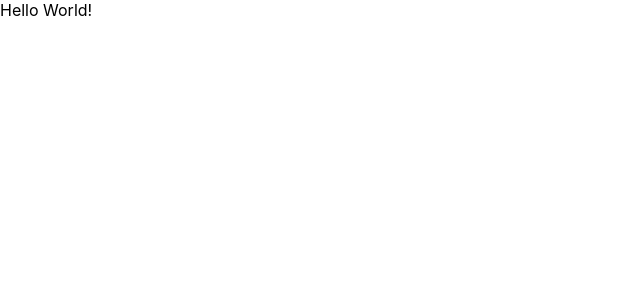
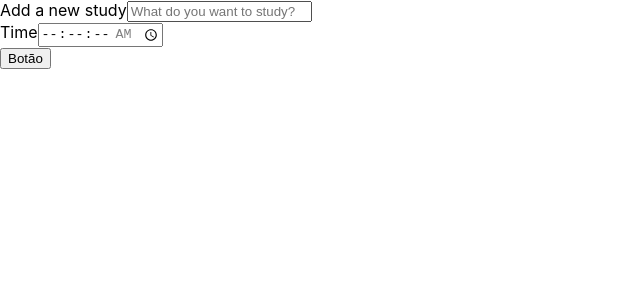
Before and after one commit to glllcs/react-alura, a React (Create React App) app: page / in a window 1280 px wide. Shown: the top 300 px of the page, without its empty margins (0-640 px from the left). Built offline with nearby package versions, Linux system fonts and the light colour scheme.

Commit message:
Create first components

```diff
--- a/public/index.html
+++ b/public/index.html
@@ -10,34 +10,11 @@
       content="Web site created using create-react-app"
     />
     <link rel="apple-touch-icon" href="%PUBLIC_URL%/logo192.png" />
-    <!--
-      manifest.json provides metadata used when your web app is installed on a
-      user's mobile device or desktop. See https://developers.google.com/web/fundamentals/web-app-manifest/
-    -->
     <link rel="manifest" href="%PUBLIC_URL%/manifest.json" />
-    <!--
-      Notice the use of %PUBLIC_URL% in the tags above.
-      It will be replaced with the URL of the `public` folder during the build.
-      Only files inside the `public` folder can be referenced from the HTML.
-
-      Unlike "/favicon.ico" or "favicon.ico", "%PUBLIC_URL%/favicon.ico" will
-      work correctly both with client-side routing and a non-root public URL.
-      Learn how to configure a non-root public URL by running `npm run build`.
-    -->
-    <title>React App</title>
+    <title>Alura</title>
   </head>
   <body>
     <noscript>You need to enable JavaScript to run this app.</noscript>
     <div id="root"></div>
-    <!--
-      This HTML file is a template.
-      If you open it directly in the browser, you will see an empty page.
-
-      You can add webfonts, meta tags, or analytics to this file.
-      The build step will place the bundled scripts into the <body> tag.
-
-      To begin the development, run `npm start` or `yarn start`.
-      To create a production bundle, use `npm run build` or `yarn build`.
-    -->
   </body>
 </html>
--- a/src/App.tsx
+++ b/src/App.tsx
@@ -1,9 +1,10 @@
 import React from 'react';
+import Form from './components/Form';
 
 function App() {
   return (
     <div className="App">
-      Hello World!
+      <Form />
     </div>
   );
 }
--- /dev/null
+++ b/src/components/Button/index.tsx
@@ -0,0 +1,13 @@
+import React from "react";
+
+class Button extends React.Component {
+    render() {
+        return (
+            <button>
+                Botão
+            </button>
+        )
+    }
+}
+
+export default Button;
--- /dev/null
+++ b/src/components/Form/index.tsx
@@ -0,0 +1,40 @@
+import React from "react";
+import Button from "../Button";
+
+class Form extends React.Component {
+    render() {
+        return (
+            <form>
+                <div>
+                    <label htmlFor="task">
+                        Add a new study
+                    </label>
+                    <input
+                        type="text"
+                        name="task"
+                        id="task"
+                        placeholder="What do you want to study?"
+                        required
+                    />
+                </div>
+                <div>
+                    <label htmlFor="time">
+                        Time
+                    </label>
+                    <input
+                        type="time"
+                        step="1"
+                        name="time"
+                        id="time"
+                        min="00:00:00"
+                        max="01:30:00"
+                        required
+                    />
+                </div>
+                <Button />
+            </form>
+        )
+    }
+}
+
+export default Form;
```
